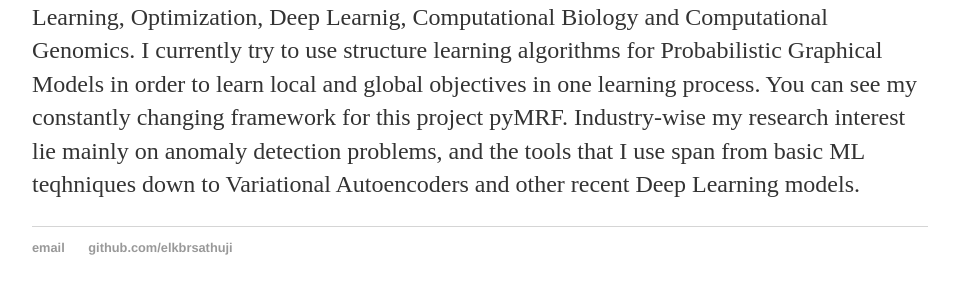
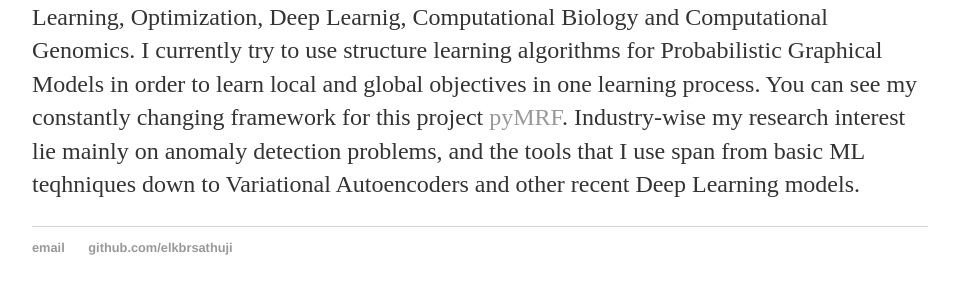
Before and after one commit to elkbrsathuji/elkbrsathuji.github.io, a Jekyll site: the page built from index.html, in a window 1280 px wide. Shown: the part 264-558 px from the top of the page, without its empty margins (160-1115 px from the left). Built offline with Jekyll 4.4.1, drawn with Linux system fonts in a browser that asks for light colours; some of the changed lines change nothing that is shown; some of the changed text lies outside the part shown.

Commit message:
link to pymrf

```diff
--- a/index.html
+++ b/index.html
@@ -7,6 +7,6 @@ title: Elkana Baris
 <p>I'm a Grad Student\Machine Learning Reasercher at the Hebrew University of Jerusalem and also a Data Scientist at Cisco ltd.
 University-wise my main research interests are Machine Learning, Optimization, Deep Learnig, Computational Biology and Computational Genomics.
 I currently try to use structure learning algorithms for Probabilistic Graphical Models in order to learn local and global objectives in one learning process.
-You can see my constantly changing framework for this project pyMRF.
+You can see my constantly changing framework for this project <a href="https://github.com/elkbrsathuji/pyMRF">pyMRF</a>.
 Industry-wise my research interest lie mainly on anomaly detection problems, and the tools that I use span from basic ML teqhniques down to Variational Autoencoders and other recent Deep Learning models.</p>
 </div><!-- /.blurb -->
```
